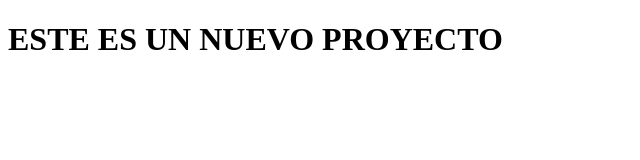
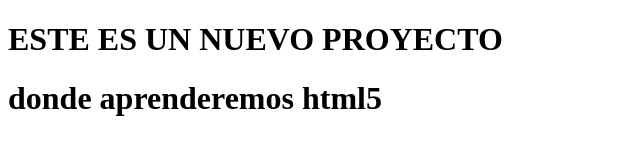
Before and after one commit to lpelenc/proyecto3, a plain HTML site: page index.html in a window 1280 px wide. Shown: the whole page, without its empty margins (0-640 px from the left). Drawn offline with Linux system fonts and the light colour scheme.

Commit message:
cambio en la linea 11

```diff
--- a/index.html
+++ b/index.html
@@ -8,5 +8,6 @@
 </head>
 <body>
     <h1>ESTE ES UN NUEVO PROYECTO</h1>
+    <h1>donde aprenderemos html5</h1>
 </body>
 </html>
```
